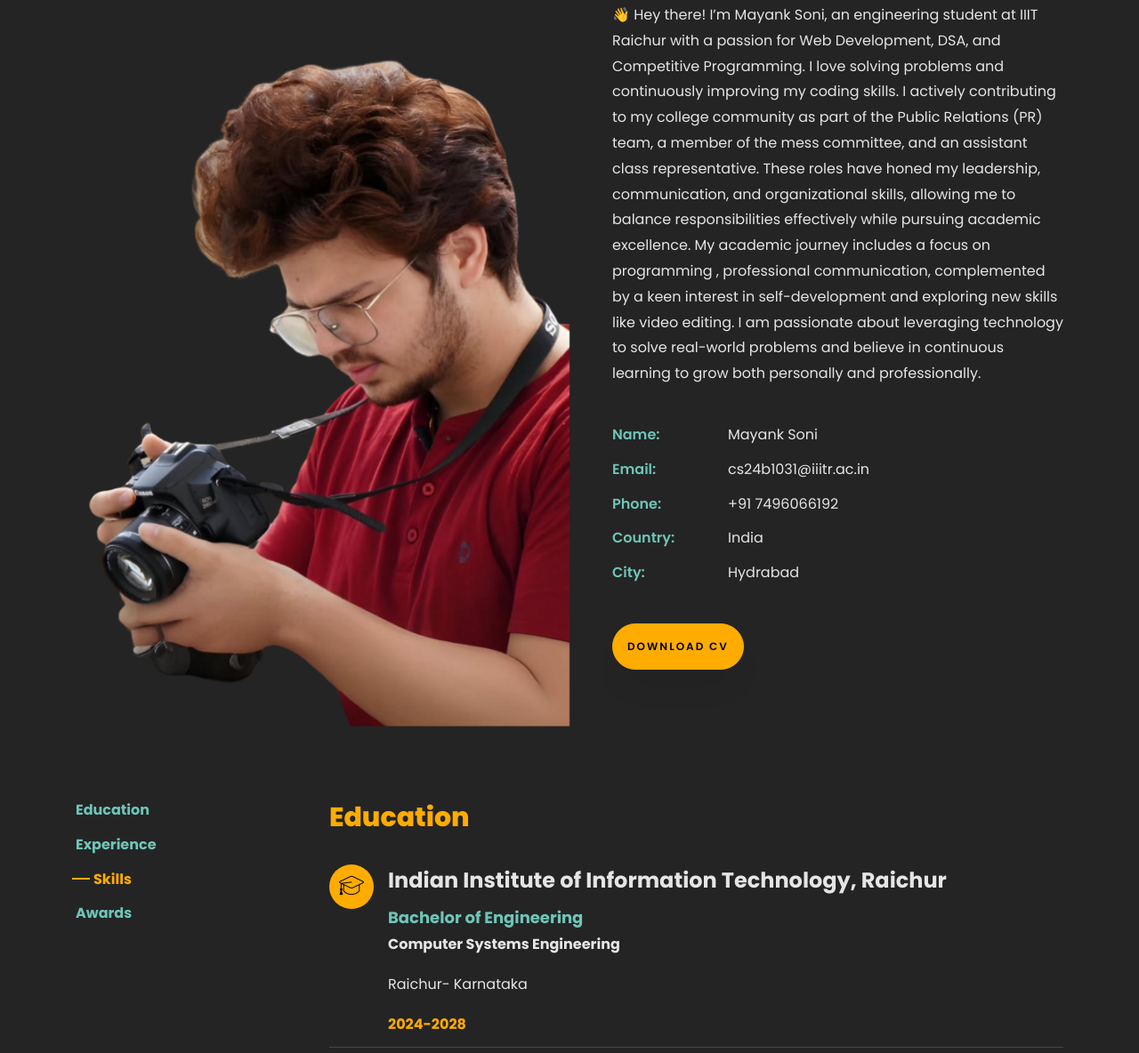
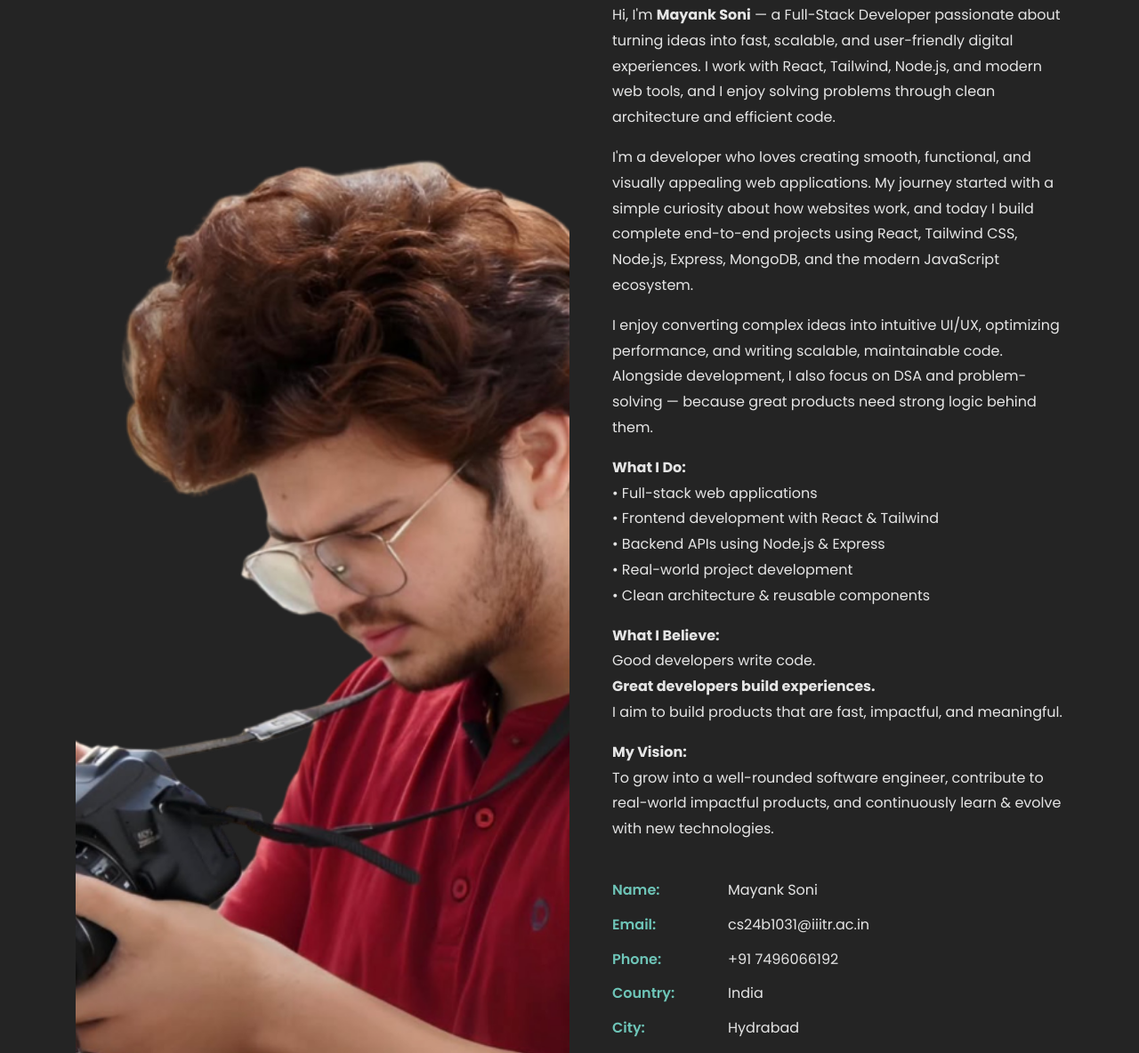
Before and after one commit to mikeydebug/portfolio, a plain HTML site: page index.html in a window 1280 px wide. Shown: the part 944-2128 px from the top of the page at 89% size. Drawn offline with Linux system fonts and the light colour scheme; files whose address does not match are found by name.

Commit message:
Revise personal introduction and skills in index.html

```diff
--- a/index.html
+++ b/index.html
@@ -82,11 +82,11 @@
               <span class="subheading">Hey! I am</span>
               <h1>Mayank Soni</h1>
               <h2>
-                I like
+                I am
                 <span
                   class="txt-rotate"
                   data-period="2000"
-                  data-rotate='[ "Coding.", "Software Development","Problem Solving.", "Photography.","Video Editing"]'
+                  data-rotate='[ "Full Stack Developer","Problem Solver","Video Editior"]'
                 ></span>
               </h2>
             </div>
@@ -122,11 +122,38 @@
                 <h2 class="mb-4">About Me</h2>
                 <p>
 
-                  👋 Hey there! I’m Mayank Soni, an engineering student at IIIT Raichur with a passion for Web Development, DSA, and Competitive Programming. I love solving problems and continuously improving my coding skills.
+              <p>
+  Hi, I'm <strong>Mayank Soni</strong> — a Full-Stack Developer passionate about turning ideas into fast, scalable, and user-friendly digital experiences. I work with React, Tailwind, Node.js, and modern web tools, and I enjoy solving problems through clean architecture and efficient code.
+</p>
 
-                  I actively contributing to my college community as part of the Public Relations (PR) team, a member of the mess committee, and an assistant class representative. These roles have honed my leadership, communication, and organizational skills, allowing me to balance responsibilities effectively while pursuing academic excellence.
+<p>
+  I'm a developer who loves creating smooth, functional, and visually appealing web applications. My journey started with a simple curiosity about how websites work, and today I build complete end-to-end projects using React, Tailwind CSS, Node.js, Express, MongoDB, and the modern JavaScript ecosystem.
+</p>
 
-My academic journey includes a focus on programming , professional communication, complemented by a keen interest in self-development and exploring new skills like video editing. I am passionate about leveraging technology to solve real-world problems and believe in continuous learning to grow both personally and professionally.</p>
+<p>
+  I enjoy converting complex ideas into intuitive UI/UX, optimizing performance, and writing scalable, maintainable code. Alongside development, I also focus on DSA and problem-solving — because great products need strong logic behind them.
+</p>
+
+<p>
+  <strong>What I Do:</strong><br>
+  • Full-stack web applications<br>
+  • Frontend development with React & Tailwind<br>
+  • Backend APIs using Node.js & Express<br>
+  • Real-world project development<br>
+  • Clean architecture & reusable components
+</p>
+
+<p>
+  <strong>What I Believe:</strong><br>
+  Good developers write code.<br>
+  <strong>Great developers build experiences.</strong><br>
+  I aim to build products that are fast, impactful, and meaningful.
+</p>
+
+<p>
+  <strong>My Vision:</strong><br>
+  To grow into a well-rounded software engineer, contribute to real-world impactful products, and continuously learn & evolve with new technologies.
+</p></p>
                 <ul class="about-info mt-4 px-md-0 px-2">
                   <li class="d-flex"><span>Name:</span><span>Mayank Soni</span></li>
                   <li class="d-flex">
@@ -194,7 +221,7 @@ My academic journey includes a focus on programming , professional communication
                   <h2>Aryans-model-school</h2>
                   <span class="position">Intermediate</span>
                   <p><strong>non_med</strong></p>
-                  <p>delhi</p>
+                  <p>Harayana</p>
                   <span class="date">2022-2023</span>
                 </div>
               </div>
@@ -208,12 +235,12 @@ My academic journey includes a focus on programming , professional communication
                   <h2>Aryans-model-school</h2>
                   <span class="position">Matriculation</span>
                   <p><strong>Science</strong></p>
-                  <p>delhi</p>
+                  <p>Harayana</p>
                   <span class="date">2020-2021</span>
                 </div>
               </div>
             </div>
-
+                <!-- experience sectoion -->
             <div id="page-2" class="page two">
               <h2 class="heading">Experience</h2>
               <div class="resume-wrap d-flex ftco-animate">
@@ -257,7 +284,9 @@ My academic journey includes a focus on programming , professional communication
                         </li>
                         <li>Contributed creative ideas and technical expertise to enhance storytelling and visual appeal, effectively representing the college on various platforms.</li>
                     </div>
+
                   </div>
+
                 </div>
               </div>
 
```
